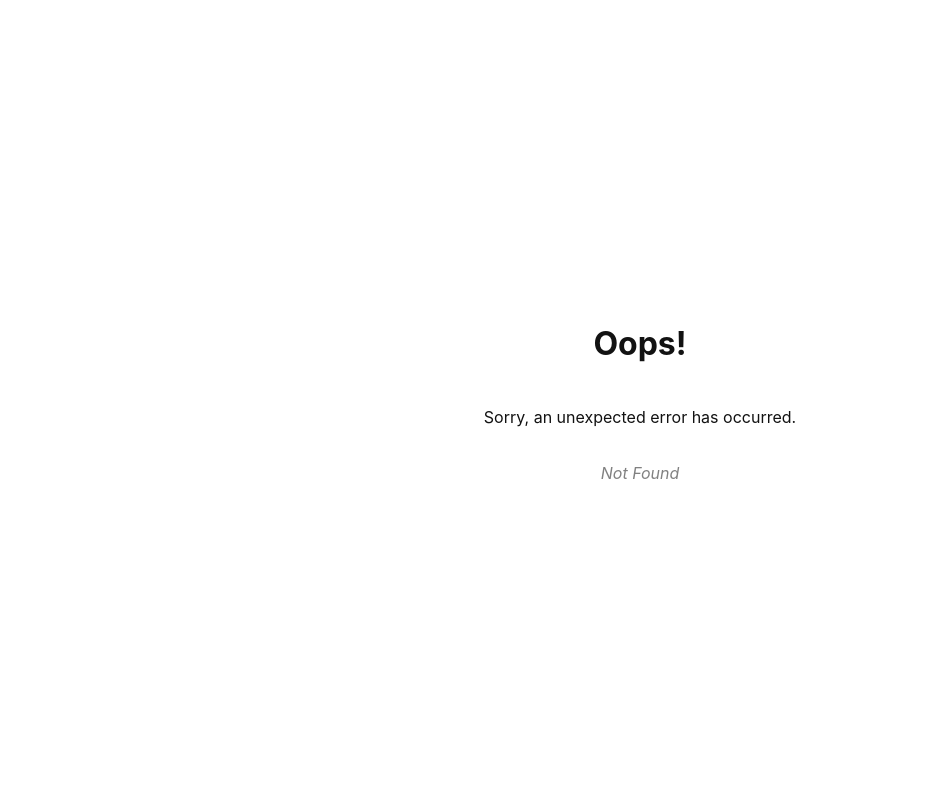
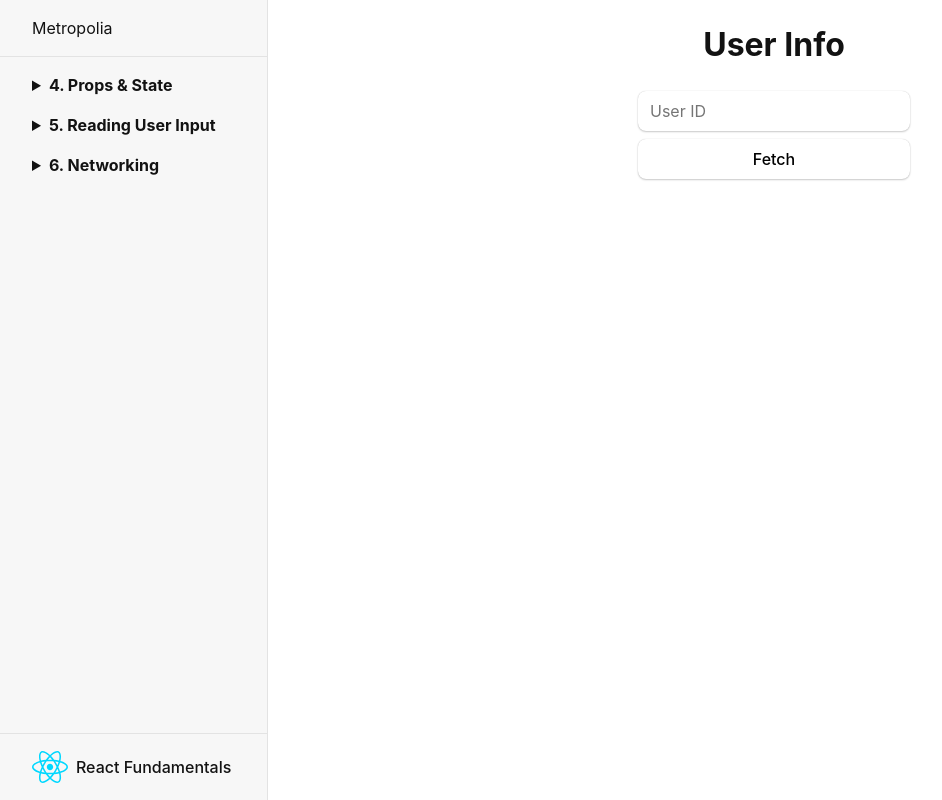
Before and after one commit to tarizer/metropolia-react, a React (Vite) app: page /course/user-info in a window 1280 px wide. Before the commit this address had no page. Shown: the whole page, without its empty margins (0-942 px from the left). Built offline with nearby package versions, Linux system fonts and the light colour scheme.

Commit message:
Add User Info component and User List component

```diff
--- /dev/null
+++ b/src/components/course/6/UserInfo.jsx
@@ -0,0 +1,58 @@
+import { useState } from "react";
+
+export const UserInfo = () => {
+  const userAPI = "https://reqres.in/api/users/";
+  const [user, setUser] = useState([]);
+  const [userId, setUserId] = useState("");
+  const [error, setError] = useState(false);
+
+  const onChangeHandler = (e) => {
+    setUserId(e.target.value);
+  };
+  const onSubmitHandler = (e) => {
+    e.preventDefault();
+    fetch(userAPI + userId)
+      .then((response) => response.json())
+      .then((usersData) => {
+        if (usersData.data) {
+          setUser(usersData.data);
+          setError(false);
+        } else {
+          setError(true);
+        }
+      })
+      .catch((error) => {
+        console.error("Error:", error);
+      });
+  };
+
+  return (
+    <>
+      <h1>User Info</h1>
+      <form onSubmit={onSubmitHandler}>
+        <input
+          name="userID"
+          placeholder="User ID"
+          type="text"
+          onChange={onChangeHandler}
+        />
+        <button type="submit">Fetch</button>
+      </form>
+      <p>
+        {error
+          ? "User not found"
+          : !Array.isArray(user) &&
+            `${user?.first_name} ${user.last_name} (${user.email})`}
+      </p>
+    </>
+  );
+};
+
+{
+  /* {console.log(userId)}
+  {console.log(user)} */
+  /* <pre>{JSON.stringify(users, null, 2)}</pre> */
+  // userId &&
+  // user !== "undefined" &&
+  /* {console.log(user.first_name)} */
+}
--- a/src/components/course/6/UserList.jsx
+++ b/src/components/course/6/UserList.jsx
@@ -1,3 +1,36 @@
-export const Userlist = () => {
-  return <div>Userlist</div>;
+import { useEffect, useState } from "react";
+
+export const UserList = () => {
+  // const userAPI = "https://jsonplaceholder.typicode.com/users";
+  const userAPI = "https://reqres.in/api/users";
+  const [users, setUsers] = useState([]);
+
+  useEffect(() => {
+    fetch(userAPI)
+      .then((response) => response.json())
+      .then((usersData) => {
+        setUsers(usersData.data);
+      })
+      .catch((error) => {
+        console.error("Error:", error);
+      });
+  }, []);
+
+  return (
+    <>
+      <h1>Userlist</h1>
+      {/* <pre>{JSON.stringify(users, null, 2)}</pre> */}
+      <table>
+        <tbody>
+          {users.map((user) => (
+            <tr key={user.id}>
+              <td>{user.first_name}</td>
+              <td>{user.last_name}</td>
+              <td>{user.email}</td>
+            </tr>
+          ))}
+        </tbody>
+      </table>
+    </>
+  );
 };
--- a/src/routes/root.jsx
+++ b/src/routes/root.jsx
@@ -66,6 +66,9 @@ export function Root() {
               <li>
                 <Link to={`/course/user-list`}>Userlist</Link>
               </li>
+              <li>
+                <Link to={`/course/user-info`}>Userinfo</Link>
+              </li>
             </ul>
           </details>
         </nav>
```
Also changed, not shown: src/main.jsx (+14 -4 lines).
